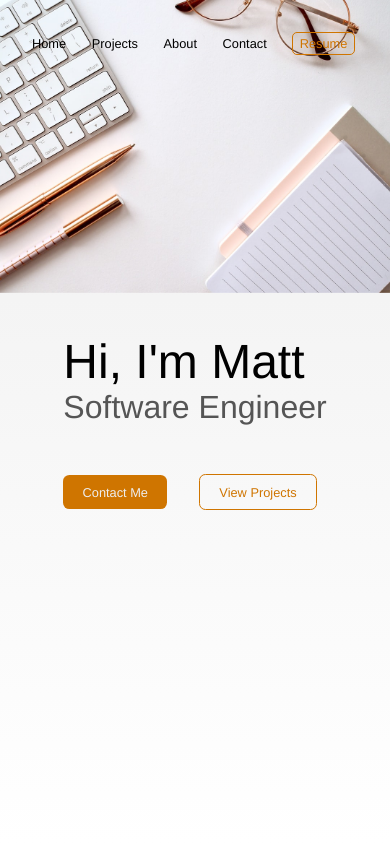
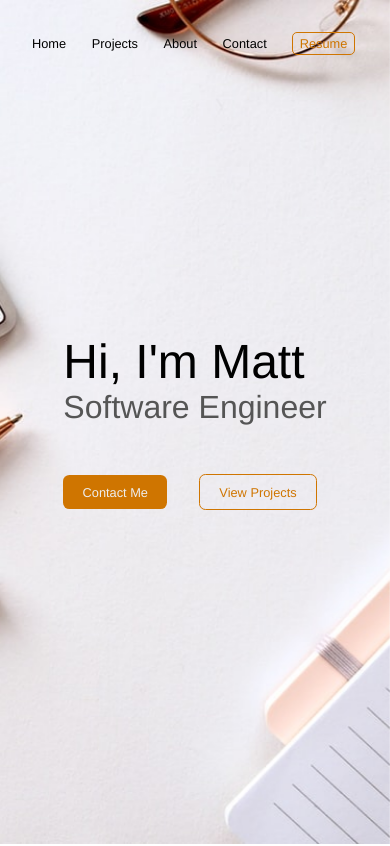
Before and after one commit to mlinder10/Portfolio, a React (Vite) app: page / in a window 390 px wide. Shown: the top 846 px of the page. Built offline with nearby package versions, Linux system fonts and the light colour scheme.

Commit message:
mobile test

```diff
--- a/src/styles/home.module.css
+++ b/src/styles/home.module.css
@@ -45,9 +45,9 @@
 .img {
   position: fixed;
   top: 0;
-  bottom: 0;
   left: 0;
   width: 100%;
+  height: 100lvh;
   object-fit: cover;
   object-position: bottom;
   pointer-events: none;
```
